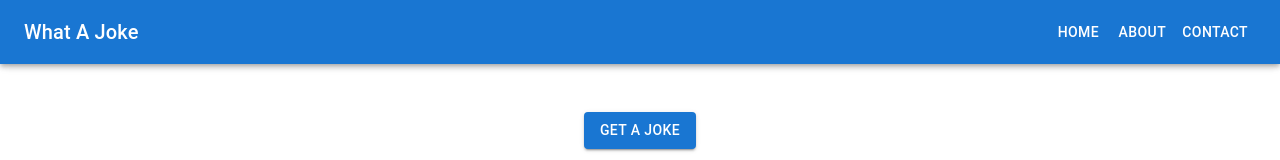
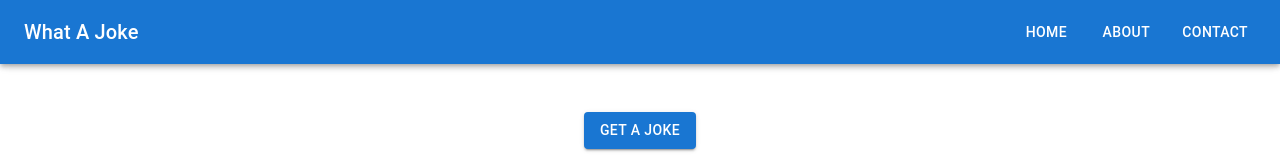
Before and after one commit to tinpham5614/what-a-joke-client, a Next.js app: page / in a window 1280 px wide. Shown: the top 160 px of the page. Built offline with nearby package versions, Linux system fonts and the light colour scheme.

Commit message:
update nav bar

```diff
--- a/src/app/components/NavBar.tsx
+++ b/src/app/components/NavBar.tsx
@@ -15,6 +15,8 @@ import MenuIcon from '@mui/icons-material/Menu';
 import Toolbar from '@mui/material/Toolbar';
 import Typography from '@mui/material/Typography';
 import Button from '@mui/material/Button';
+import Link from 'next/link';
+import { Grid } from '@mui/material';
 
 interface Props {
   /**
@@ -26,6 +28,7 @@ interface Props {
 
 const drawerWidth = 240;
 const navItems = ['Home', 'About', 'Contact'];
+const linkItems = ['/', '/about', '/contact'];
 
 export default function DrawerAppBar(props: Props) {
   const { window } = props;
@@ -42,12 +45,14 @@ export default function DrawerAppBar(props: Props) {
       </Typography>
       <Divider />
       <List>
-        {navItems.map((item) => (
-          <ListItem key={item} disablePadding>
-            <ListItemButton sx={{ textAlign: 'center' }}>
-              <ListItemText primary={item} />
-            </ListItemButton>
-          </ListItem>
+        {navItems.map((item, index) => (
+          <Grid item key={item}>
+            <Link href={linkItems[index]} passHref>
+              <Button key={item} sx={{ color: "#000" }} onClick={handleDrawerToggle}>
+                {item}
+              </Button>
+            </Link>
+          </Grid>
         ))}
       </List>
     </Box>
@@ -77,11 +82,17 @@ export default function DrawerAppBar(props: Props) {
             What A Joke
           </Typography>
           <Box sx={{ display: { xs: 'none', sm: 'block' } }}>
-            {navItems.map((item) => (
-              <Button key={item} sx={{ color: '#fff' }}>
-                {item}
-              </Button>
-            ))}
+          <Grid container spacing={2}>
+              {navItems.map((item, index) => (
+                <Grid item key={item} sx={{ display: "flex" }}>
+                  <Link href={linkItems[index]} passHref>
+                    <Button key={item} sx={{ color: "#fff" }}>
+                      {item}
+                    </Button>
+                  </Link>
+                </Grid>
+              ))}
+            </Grid>
           </Box>
         </Toolbar>
       </AppBar>
--- a/src/app/layout.tsx
+++ b/src/app/layout.tsx
@@ -1,6 +1,7 @@
 import type { Metadata } from "next";
 import { Inter } from "next/font/google";
 import NavBar from "../app/components/NavBar";
+import { CssBaseline } from "@mui/material";
 
 const inter = Inter({ subsets: ["latin"] });
 
@@ -17,6 +18,7 @@ export default function RootLayout({
   return (
     <html lang="en">
       <body className={inter.className}>
+      <CssBaseline />
         <NavBar />
         {children}</body>
     </html>
```
